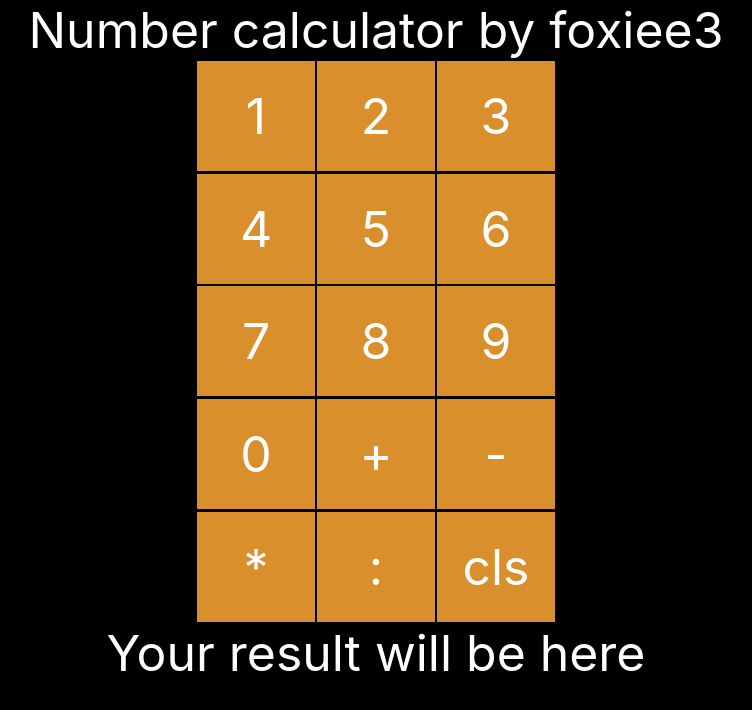
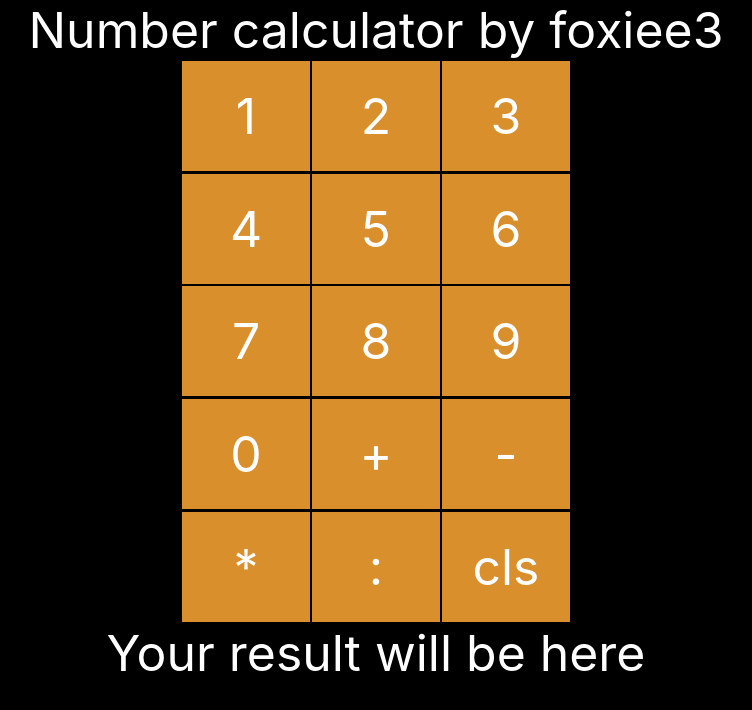
Before and after one commit to phpladyy/React, a React (Create React App) app in the folder calculator/: page / in a window 1280 px wide. Shown: the top 710 px of the page, without its empty margins (264-1016 px from the left). Built offline with nearby package versions, Linux system fonts and the light colour scheme.

Commit message:
fixed logic problems

```diff
--- a/calculator/src/App.css
+++ b/calculator/src/App.css
@@ -12,7 +12,7 @@
 
 .numbersArray{
   display: grid;
-  grid-template-columns: 120px 120px 120px;
+  grid-template-columns: 130px 130px 130px;
 }
 
 .number{
--- a/calculator/src/App.js
+++ b/calculator/src/App.js
@@ -1,6 +1,6 @@
 import { useState } from "react";
 import "./App.css";
-import { evaluate, number } from "mathjs";
+import { evaluate } from "mathjs";
 
 function App() {
   const [firstNumber, setEquation] = useState("");
```
